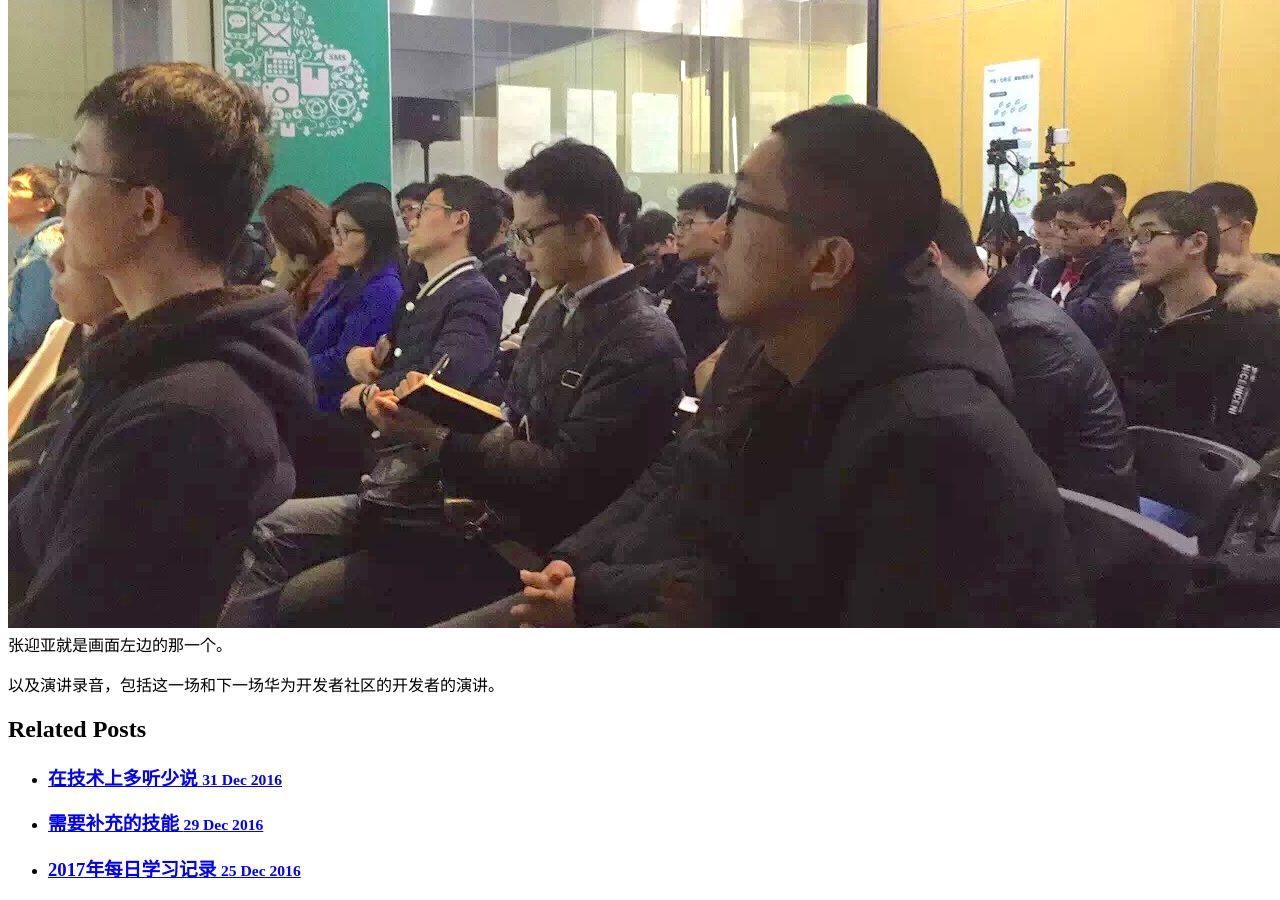
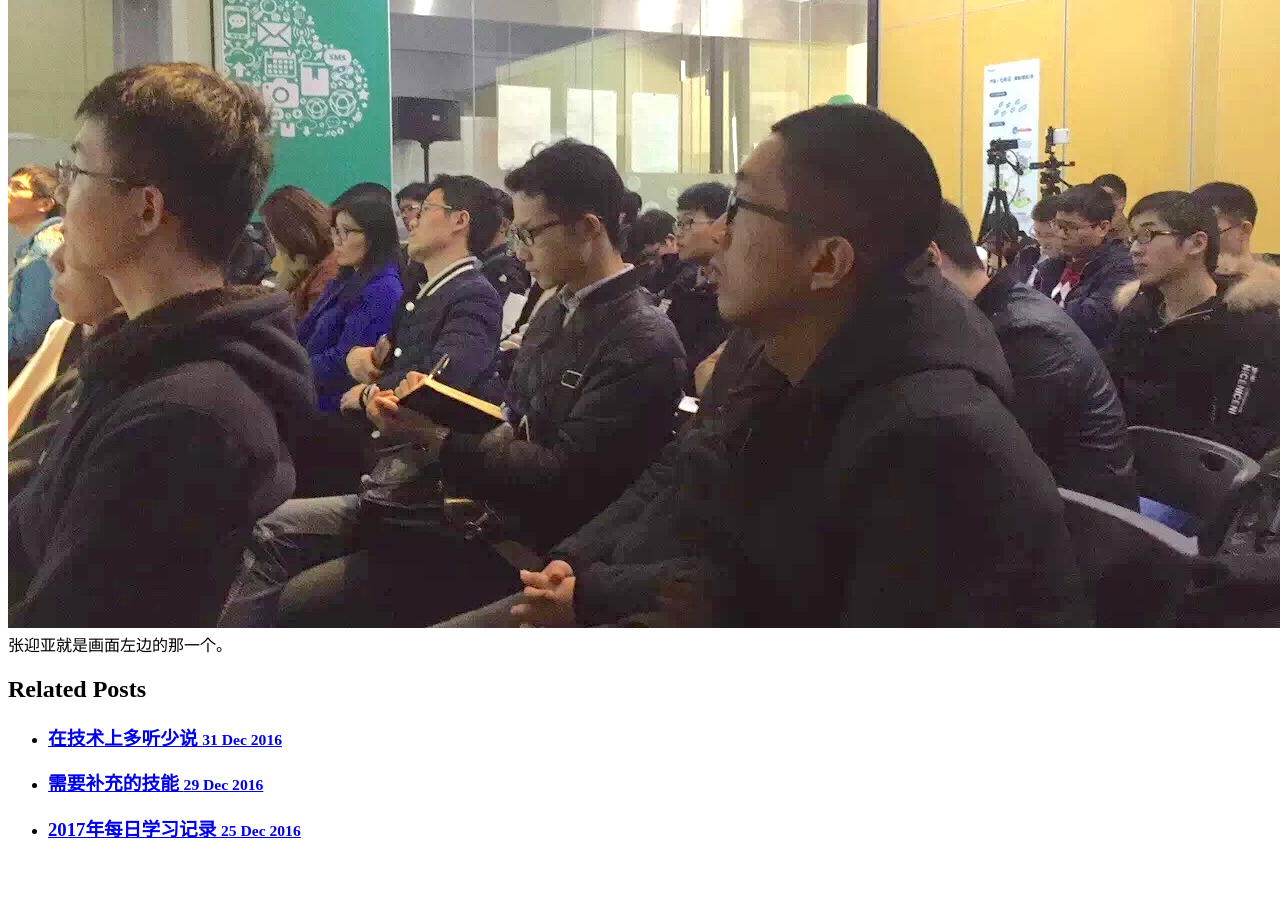
Before and after one commit to jasonzhouu/old-github-pages, a Jekyll site: the page built from _posts/2016-12-18-web-workflow.md, in a window 1280 px wide and 900 px high, scrolled down 3761 px. Built offline with Jekyll 4.4.1, drawn with Linux system fonts in a browser that asks for light colours; comment, search, counter and statistics services are not loaded; after the commit the page ends 4621 px from its top, so only the background shows below that.

Commit message:
删除多余的字

```diff
--- a/_posts/2016-12-18-web-workflow.md
+++ b/_posts/2016-12-18-web-workflow.md
@@ -122,5 +122,3 @@ ES2015的最新语法：
 附上认真听讲做笔记的我，虽然是这个演讲的前一场。
 ![]({{ site.ur }}/images/WechatIMG58.jpeg)
 张迎亚就是画面左边的那一个。
-
-以及演讲录音，包括这一场和下一场华为开发者社区的开发者的演讲。
```
